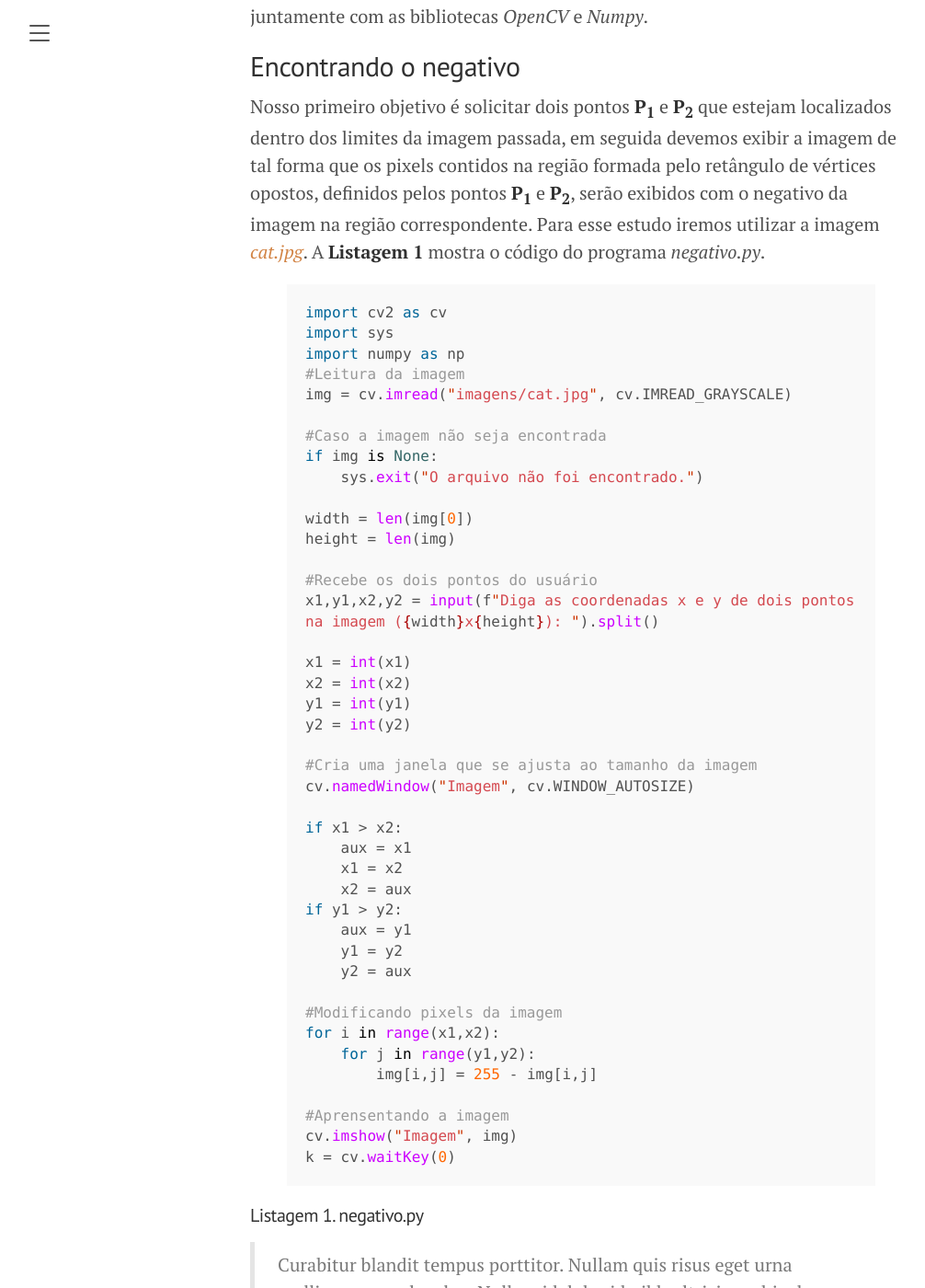
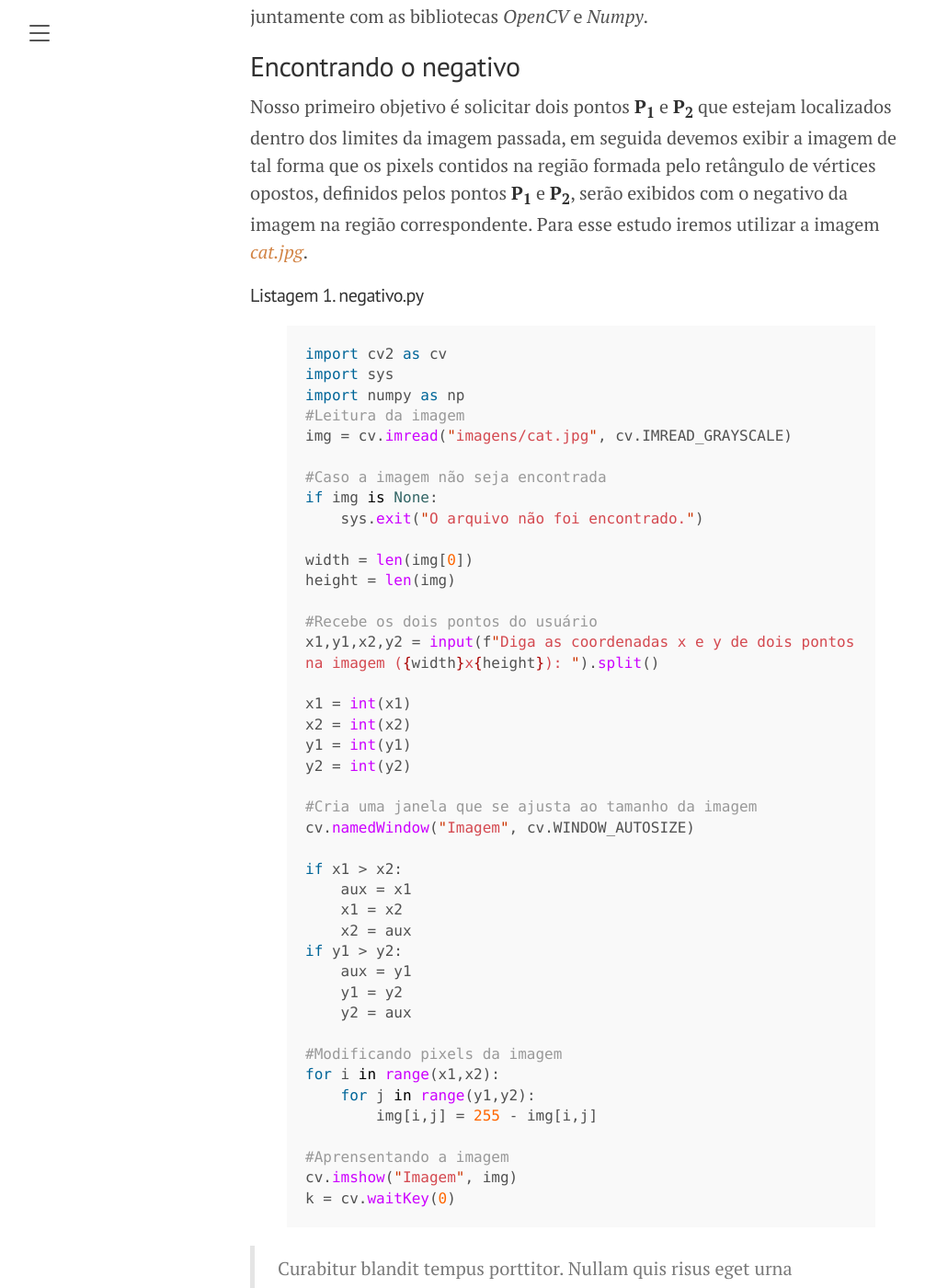
Before and after one commit to lucasamds/lucasamds.github.io, a Jekyll site: the page built from _posts/2021-02-25-manipulando-pixels.md, in a window 1280 px wide and 1400 px high, scrolled down 459 px. Shown: the whole window at 92% size, without its empty margins (8-1014 px from the left). Built offline with Jekyll 4.4.1, drawn with Linux system fonts in a browser that asks for light colours.

Commit message:
Update 2021-02-25-manipulando-pixels.md

```diff
--- a/_posts/2021-02-25-manipulando-pixels.md
+++ b/_posts/2021-02-25-manipulando-pixels.md
@@ -12,8 +12,9 @@ Neste post vamos realizar algumas manipulações com os pixels de uma dada image
 
 ## Encontrando o negativo
 
-Nosso primeiro objetivo é solicitar dois pontos **P<sub>1</sub>** e **P<sub>2</sub>** que estejam localizados dentro dos limites da imagem passada, em seguida devemos exibir a imagem de tal forma que os pixels contidos na região formada pelo retângulo de vértices opostos, definidos pelos pontos **P<sub>1</sub>** e **P<sub>2</sub>**, serão exibidos com o negativo da imagem na região correspondente. Para esse estudo iremos utilizar a imagem <a href="https://raw.githubusercontent.com/lucasamds/lucasamds.github.io/main/public/images/cat.jpg">*cat.jpg*</a>. A **Listagem 1** mostra o código do programa *negativo.py*.
+Nosso primeiro objetivo é solicitar dois pontos **P<sub>1</sub>** e **P<sub>2</sub>** que estejam localizados dentro dos limites da imagem passada, em seguida devemos exibir a imagem de tal forma que os pixels contidos na região formada pelo retângulo de vértices opostos, definidos pelos pontos **P<sub>1</sub>** e **P<sub>2</sub>**, serão exibidos com o negativo da imagem na região correspondente. Para esse estudo iremos utilizar a imagem <a href="https://raw.githubusercontent.com/lucasamds/lucasamds.github.io/main/public/images/cat.jpg">*cat.jpg*</a>.
 
+#### Listagem 1. negativo.py
 {% highlight python %}
 import cv2 as cv
 import sys
@@ -56,8 +57,9 @@ for i in range(x1,x2):
 #Aprensentando a imagem
 cv.imshow("Imagem", img)
 k = cv.waitKey(0)
+
 {% endhighlight %}
-#### Listagem 1. negativo.py
+
 
 > Curabitur blandit tempus porttitor. Nullam quis risus eget urna mollis ornare vel eu leo. Nullam id dolor id nibh ultricies vehicula ut id elit.
 
```
